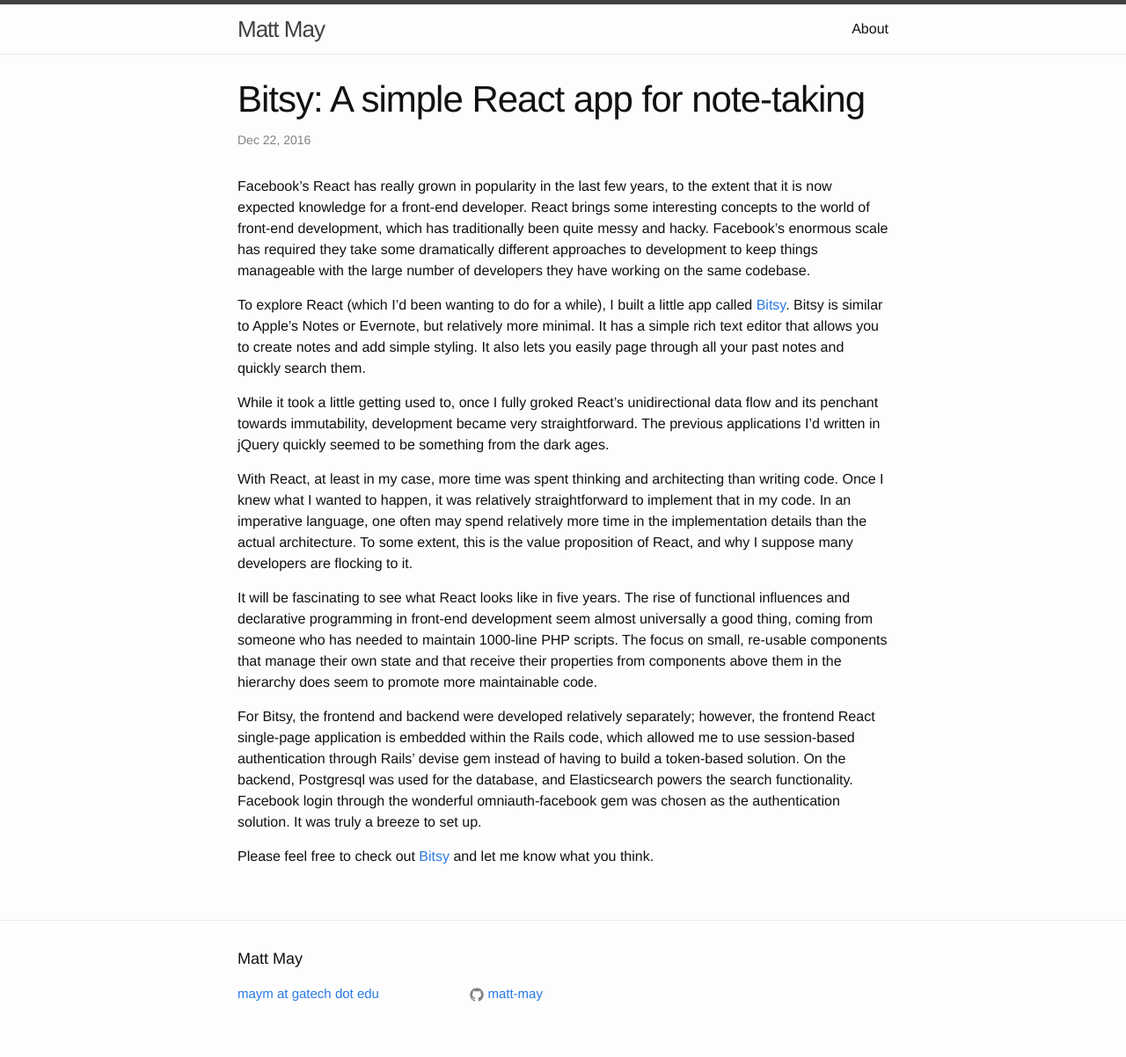
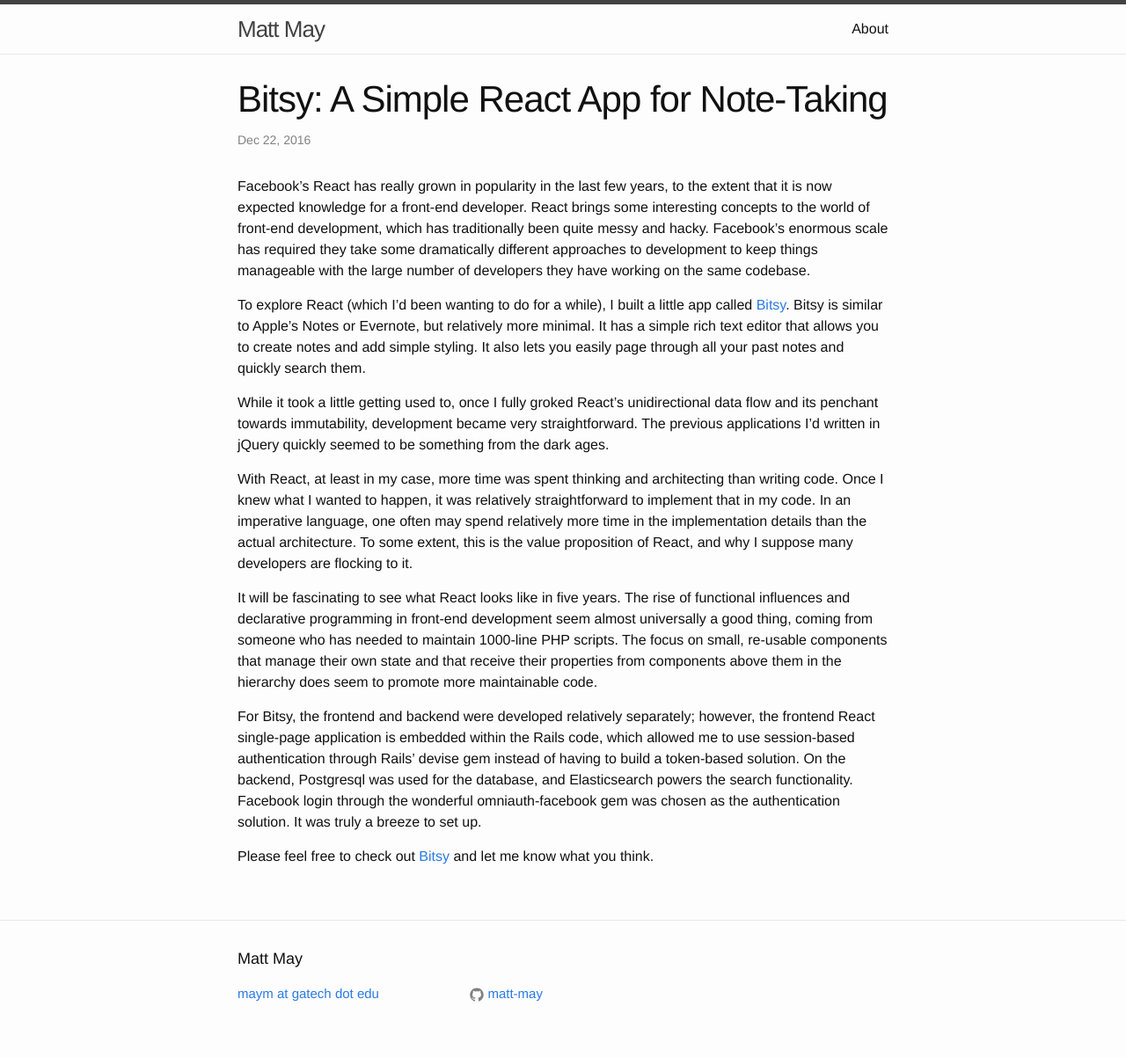
Before and after one commit to matt-may/matt-may.github.io, a Jekyll site: the page built from _posts/2016-12-22-building-bitsy.markdown, in a window 1280 px wide. Shown: the whole page at 88% size. Built offline with Jekyll 4.4.1, drawn with Linux system fonts in a browser that asks for light colours.

```diff
--- a/_posts/2016-12-22-building-bitsy.markdown
+++ b/_posts/2016-12-22-building-bitsy.markdown
@@ -1,6 +1,6 @@
 ---
 layout: post
-title:  "Bitsy: A simple React app for note-taking"
+title:  "Bitsy: A Simple React App for Note-Taking"
 date:   2016-12-22 18:04:00
 categories: javascript react rails
 ---
```
